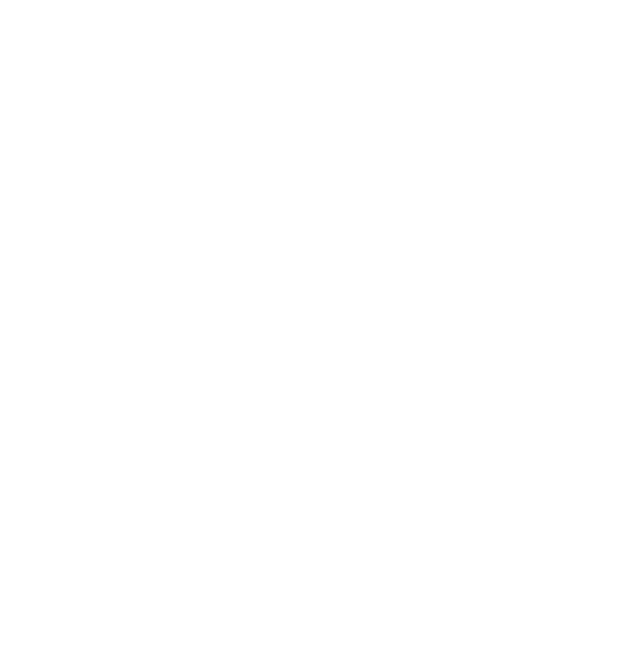
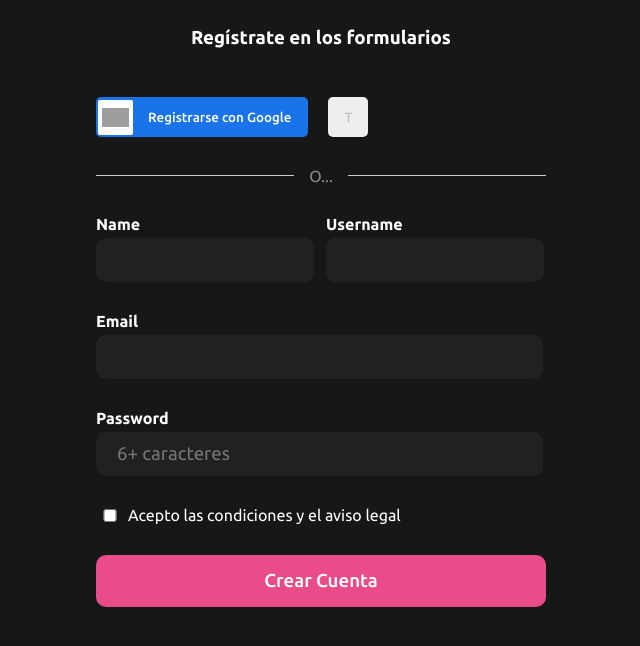
Before and after one commit to eugenia1984/open_bootcamp, a plain HTML site: page 02_html_css/07_formularios/entrega/index.html in a window 1280 px wide. Shown: the whole page, without its empty margins (319-959 px from the left). Drawn offline with Linux system fonts and the light colour scheme; grey boxes are pictures that could not be loaded.

Commit message:
agrego el ejercicio de entrega

```diff
--- a/02_html_css/07_formularios/entrega/index.html
+++ b/02_html_css/07_formularios/entrega/index.html
@@ -9,6 +9,49 @@
   <link rel="stylesheet" href="./styles.css">
 </head>
 <body>
-
+  <div class="container">
+    <h3>Regístrate en los formularios</h3>
+    <div class="buttons">
+      <button class="google-btn">
+        <picture>
+          <img src="https://entredichos.trabajosocial.unlp.edu.ar/wp-content/uploads/sites/6/2016/12/Google_-G-_Logo.svg_.png" alt="logo-google" />
+        </picture>
+        <span>Registrarse con Google</span>
+      </button>
+      <button class="twitter-btn">
+        <picture>T</picture>
+      </button>
+    </div>
+    <div class="separator">
+      <hr>
+      <span>O...</span>
+      <hr>
+    </div>
+    <form action="" method="">
+      <div class="section-inputs">
+        <label for="name">
+          <span>Name</span>
+          <input id="name" name="name" />
+        </label>
+        <label for="username">
+          <span>Username</span>
+          <input id="username" name="username" />
+        </label>
+      </div>
+        <label for="email">
+          <span>Email</span>
+          <input id="email" name="email" />
+        </label>
+        <label for="password">
+          <span>Password</span>
+          <input id="password" name="password" placeholder="6+ caracteres" />
+        </label>
+        <label for="checkbox" class="checkbox-label">
+          <input type="checkbox" id="checkbox">
+          <span>Acepto las condiciones y el aviso legal</span>
+        </label>
+        <button type="submit" class="submit-btn">Crear Cuenta</button>
+    </form>
+  </div>
 </body>
 </html>
--- a/02_html_css/07_formularios/entrega/styles.css
+++ b/02_html_css/07_formularios/entrega/styles.css
@@ -0,0 +1,175 @@
+@import url('https://fonts.googleapis.com/css2?family=Ubuntu:wght@300;400;500;700&display=swap');
+
+* {
+    font-family: 'Ubuntu', sans-serif;
+}
+
+body {
+    background-color: #161717;
+    color: white;
+}
+
+.container {
+    margin: auto;
+    display: flex;
+    flex-direction: column;
+    align-items: center;
+    justify-content: center;
+    gap: 30px;
+    width: 450px;
+}
+
+.buttons {
+    align-self: flex-start;
+    display: flex;
+    gap: 20px;
+}
+
+.google-btn {
+    background-color: #1A73E8;
+    border: none;
+    border-radius: 5px;
+    height: 40px;
+    display: flex;
+    align-items: center;
+    padding: 2px;
+    cursor: pointer;
+}
+
+.google-btn:hover {
+    opacity: 0.75;
+}
+
+.google-btn picture {
+    width: 35px;
+    height: 35px;
+    background-color: white;
+    border-radius: 2px;
+    display: flex;
+    align-items: center;
+    justify-content: center;
+}
+
+.google-btn picture img {
+    width: 75%;
+}
+
+.google-btn span {
+    color: white;
+    font-weight: 500;
+    padding: 15px;
+}
+
+.twitter-btn {
+    color: #bbb;
+    background-color: #eee;
+    border: none;
+    width: 40px;
+    border-radius: 5px;
+    cursor: pointer;
+}
+
+.twitter-btn:hover {
+    background-color: #ddd;
+}
+
+.separator {
+    display: flex;
+    width: 100%;
+    gap: 15px;
+}
+
+.separator hr {
+    flex-grow: 1;
+    border: none;
+    border-top: 1px solid #ccc;
+}
+
+.separator span {
+    color: #8b8b8b;
+}
+
+.section-inputs {
+    display: flex;
+    gap: 10px;
+    width: 100%;
+}
+
+form {
+    display: flex;
+    flex-direction: column;
+    align-items: stretch;
+    gap: 30px;
+}
+
+label {
+    display: flex;
+    flex-direction: column;
+    gap: 5px;
+}
+
+label span {
+    font-weight: 700;
+}
+
+.section-inputs label input {
+    width: 80%;
+    background-color: #212121;
+    border: solid 1px transparent;
+    padding: 10px 20px;
+    border-radius: 10px;
+    outline: none;
+    font-size: 14pt;
+    color: white;
+}
+label input {
+    width: 90%;
+    background-color: #212121;
+    border: solid 1px transparent;
+    padding: 10px 20px;
+    border-radius: 10px;
+    outline: none;
+    font-size: 14pt;
+    transition: background-color 0.2s, border 0.2s, box-shadow 0.2s;
+    color: white;
+}
+
+label input:hover {
+    background-color: #454045;
+    border: solid 1px #212121;
+    box-shadow: 0 0 4px #eb50ff4f;
+}
+label input:focus {
+    background-color: #454540;
+    border: solid 1px #212121;
+    box-shadow: 0 0 4px #eb50ff4f;
+}
+
+.checkbox-label {
+    display: flex;
+    flex-direction: row;
+}
+
+.checkbox-label input[type="checkbox"] {
+    width: 20px;
+}
+
+.checkbox-label span {
+    font-weight: 400;
+}
+
+.submit-btn {
+    background-color: #EA4C89;
+    color: white;
+    font-weight: 500;
+    font-size: 14pt;
+    text-align: center;
+    padding: 15px;
+    border: none;
+    border-radius: 10px;
+    cursor: pointer;
+}
+
+.submit-btn:hover {
+    opacity: 0.75;
+}
```
